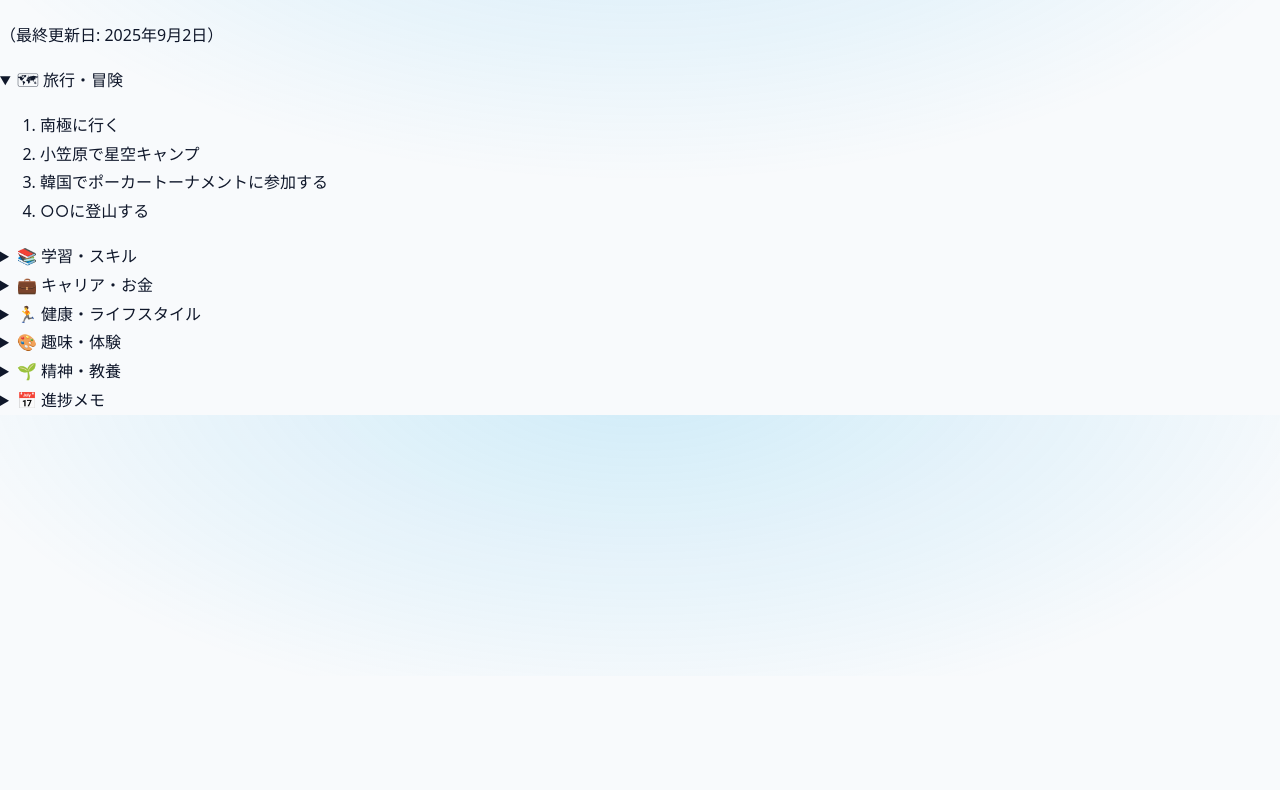
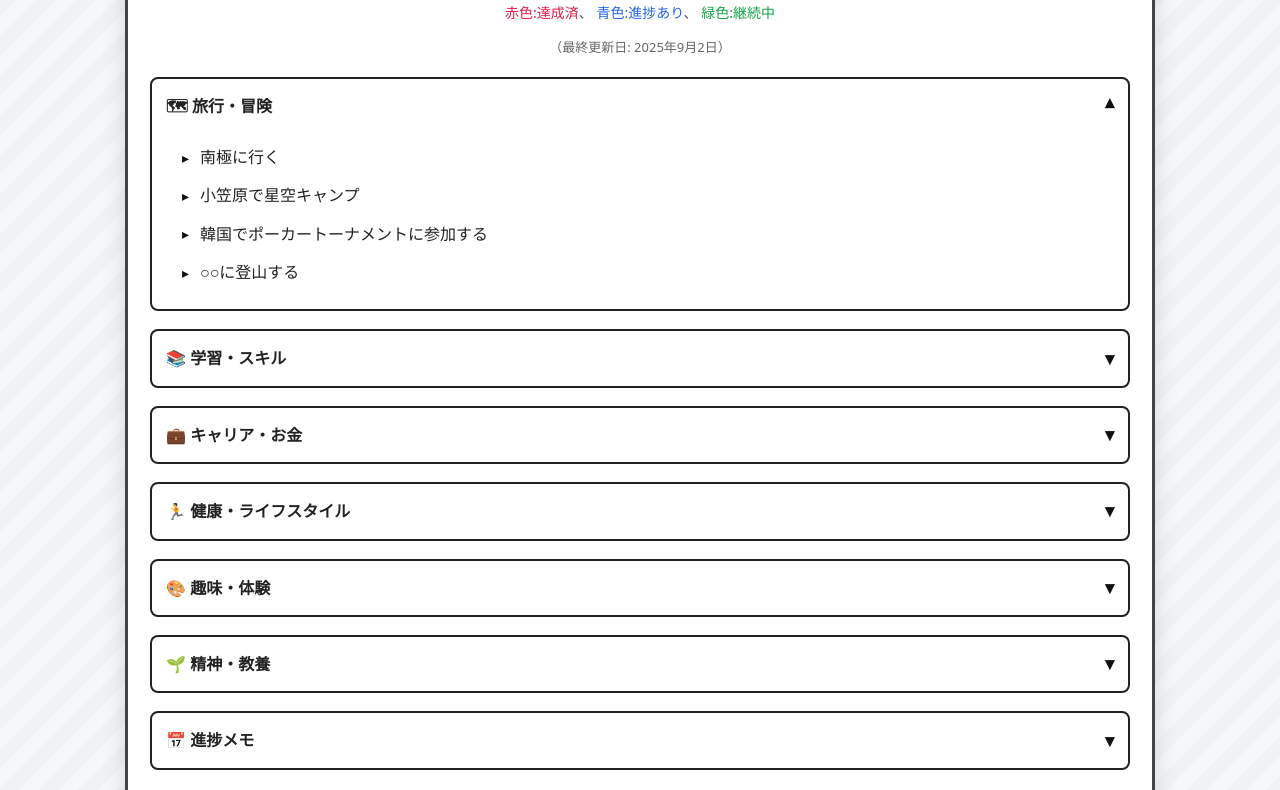
Before and after one commit to JITSUCHI/Bucket-list, a plain HTML site: page index.html in a window 1280 px wide. Shown: the part 124-914 px from the top of the page. Before the commit the page ends 800 px from the top, so only its background shows below. Drawn offline with Linux system fonts and the light colour scheme.

Commit message:
Update style.css

```diff
--- a/style.css
+++ b/style.css
@@ -1,81 +1,99 @@
-/* ====== ベース設定 ====== */
-:root{
-  --bg: #0b1016;           /* 背景 */
-  --card: #0f1720;         /* カード背景 */
-  --text: #e5eef7;         /* 文字色 */
-  --muted: #9fb2c6;        /* 補助文字 */
-  --brand: #0ea5e9;        /* アクセント */
-  --brand-weak: #7dd3fc;
-  --radius: 16px;
-  --container: 900px;
-}
-@media (prefers-color-scheme: light){
-  :root{
-    --bg:#f8fafc; --card:#ffffff; --text:#0f172a; --muted:#475569;
-    --brand:#0284c7; --brand-weak:#38bdf8;
-  }
-}
-*{box-sizing:border-box}
-html,body{margin:0;padding:0}
+/* ==== 背景（細かい斜線の便箋っぽさ） ==== */
 body{
-  font-family: system-ui, -apple-system, "Segoe UI", Roboto, "Noto Sans JP", sans-serif;
-  line-height:1.8;
-  color:var(--text);
-  background:radial-gradient(1200px 600px at 50% -10%, rgba(14,165,233,.18), transparent 60%) , var(--bg);
+  margin:0;
+  font-family: "Hiragino Sans","Noto Sans JP",system-ui,sans-serif;
+  line-height:1.9;
+  color:#222;
+  background:
+    repeating-linear-gradient(
+      -45deg,
+      #f6f7f9 0 14px,
+      #f0f2f5 14px 28px
+    );
 }
 
-/* ====== レイアウト ====== */
-.container{max-width:var(--container); margin-inline:auto; padding:24px}
-.site-header{
-  border-bottom:1px solid rgba(255,255,255,.08);
-  background:linear-gradient(180deg, rgba(14,165,233,.08), transparent);
+/* ==== 用紙（太枠・角丸・影） ==== */
+.paper{
+  padding:32px 12px;
 }
-.title{margin:0 0 8px; font-size:clamp(28px, 4vw, 40px)}
-.subtitle{margin:0 0 16px; color:var(--muted)}
-.site-nav{display:flex; flex-wrap:wrap; gap:10px; margin-bottom:8px}
-.site-nav a{
-  color:var(--brand-weak); text-decoration:none; padding:6px 10px;
-  border:1px solid rgba(255,255,255,.1); border-radius:999px;
-}
-.site-nav a:hover{background:rgba(255,255,255,.06)}
-
-.card{
-  background:var(--card);
-  border:1px solid rgba(255,255,255,.08);
-  border-radius:var(--radius);
-  padding:20px 20px 14px;
-  margin:16px 0;
-  box-shadow:0 10px 30px rgba(0,0,0,.18);
-}
-.card h2{margin-top:0; letter-spacing:.2px}
-
-/* ====== メタ情報 ====== */
-.meta{list-style:none; padding:0; margin:0}
-.meta li{color:var(--muted)}
-
-/* ====== チェックリスト ====== */
-.checklist{list-style:none; padding:0; margin:0}
-.checklist li{
-  display:flex; align-items:flex-start; gap:10px;
-  padding:10px 12px; border-radius:12px;
-  border:1px solid rgba(255,255,255,.06);
-  margin-bottom:10px;
-  background:linear-gradient(180deg, rgba(255,255,255,.02), transparent);
-}
-.checklist input[type="checkbox"]{
-  width:20px; height:20px; margin-top:2px; accent-color:var(--brand);
-}
-.checklist input[type="checkbox"]:checked + *{
-  text-decoration:line-through; color:var(--muted);
+.sheet{
+  max-width:980px;
+  margin:0 auto;
+  background:#fff;
+  border:3px solid #444;
+  border-radius:10px;
+  box-shadow:0 10px 25px rgba(0,0,0,.12);
+  padding:28px 22px 32px;
 }
 
-/* ====== タイムライン ====== */
-.timeline{list-style:none; padding:0; margin:0}
-.timeline li{padding:8px 0; border-bottom:1px dashed rgba(255,255,255,.1)}
-.timeline time{color:var(--muted); font-variant-numeric: tabular-nums}
+/* ==== ヘッダー ==== */
+.sheet__header{ text-align:center; }
+.sheet__header h1{
+  margin:0 0 8px;
+  font-weight:700;
+  font-size:28px;
+}
+.legend{ margin:2px 0 2px; color:#555; font-size:14px; }
+.legend__red{ color:#e11d48; }   /* 赤 */
+.legend__blue{ color:#2563eb; }  /* 青 */
+.legend__green{ color:#16a34a; } /* 緑 */
+.updated{ margin:8px 0 0; color:#666; font-size:13px; }
 
-/* ====== フッター ====== */
-.site-footer{
-  border-top:1px solid rgba(255,255,255,.08);
-  color:var(--muted);
+/* ==== セクション（折りたたみ） ==== */
+.blk{
+  background:#fff;
+  border:2px solid #222;
+  border-radius:8px;
+  margin:18px 0;
 }
+.blk > summary{
+  list-style:none;
+  cursor:pointer;
+  display:flex; justify-content:space-between; align-items:center;
+  padding:12px 14px;
+  font-weight:700;
+  position:relative;
+}
+.blk > summary::-webkit-details-marker{ display:none; } /* Safari */
+.blk > summary::after{
+  content:"▾";
+  font-size:18px;
+  line-height:1;
+  transform:translateY(-1px);
+  color:#111;
+}
+.blk[open] > summary::after{ transform:rotate(180deg) translateY(1px); }
+
+/* 右側のチェックアイコン群 */
+.checks{ display:inline-flex; gap:6px; margin-left:10px; }
+
+/* 内側リスト */
+.items{
+  margin:0; padding:0 16px 14px 30px;
+  counter-reset: num var(--start, 0);
+}
+.items > li{
+  list-style:none;
+  position:relative;
+  padding-left:18px;
+  margin:8px 0;
+}
+.items > li::before{
+  content:"▸";
+  position:absolute; left:0; top:.2em;
+  color:#111;
+  font-size:14px;
+}
+
+/* 強調色・状態 */
+.red{ color:#e11d48; text-decoration:line-through; }
+.blue{ color:#2563eb; }
+.green{ color:#16a34a; }
+.done{ color:#e11d48; text-decoration:line-through; }
+
+/* スマホ最適化 */
+@media (max-width: 640px){
+  .sheet{ padding:20px 14px; }
+  .blk > summary{ padding:12px; }
+  .items{ padding:0 12px 12px 26px; }
+}
```
